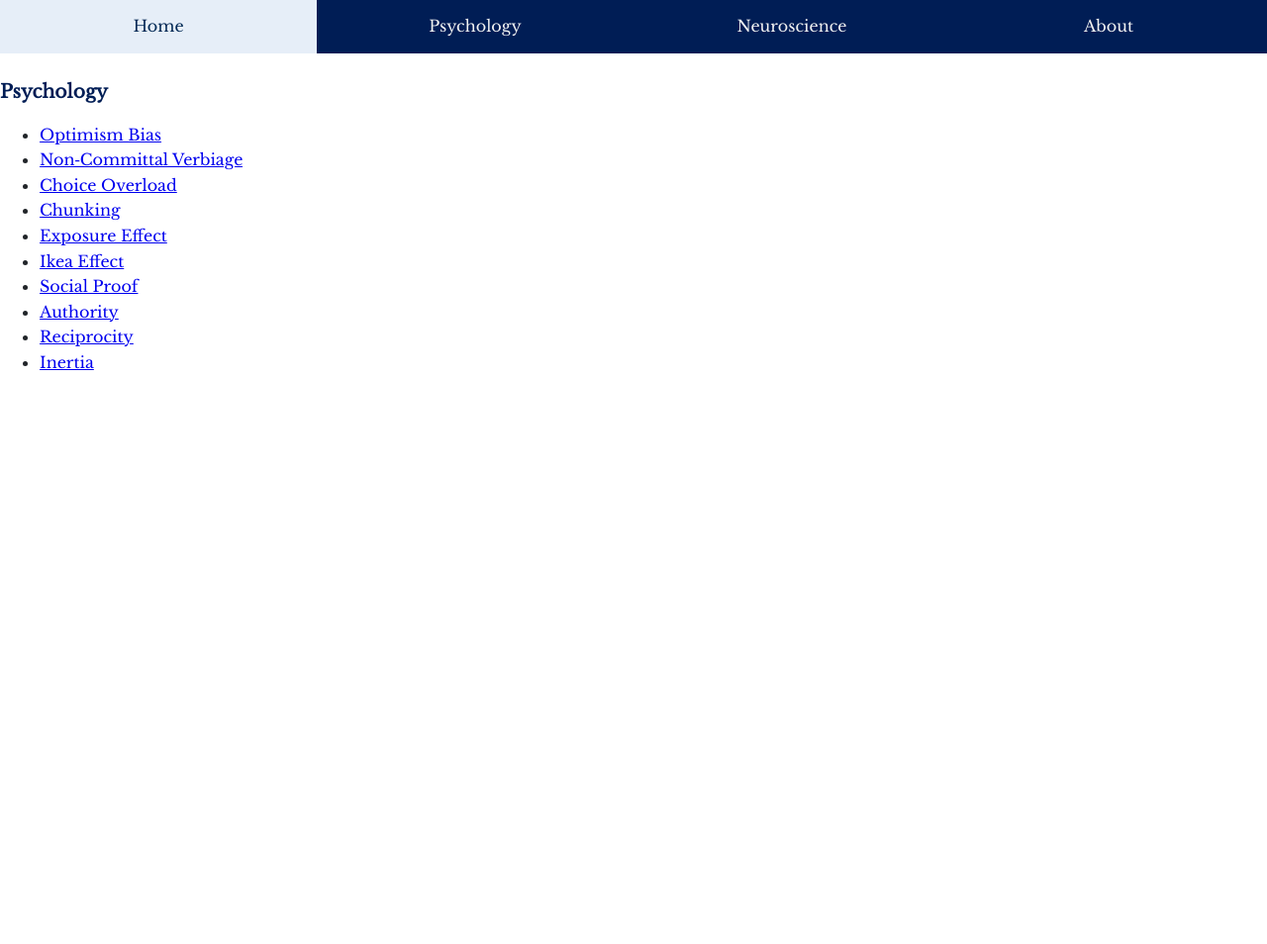
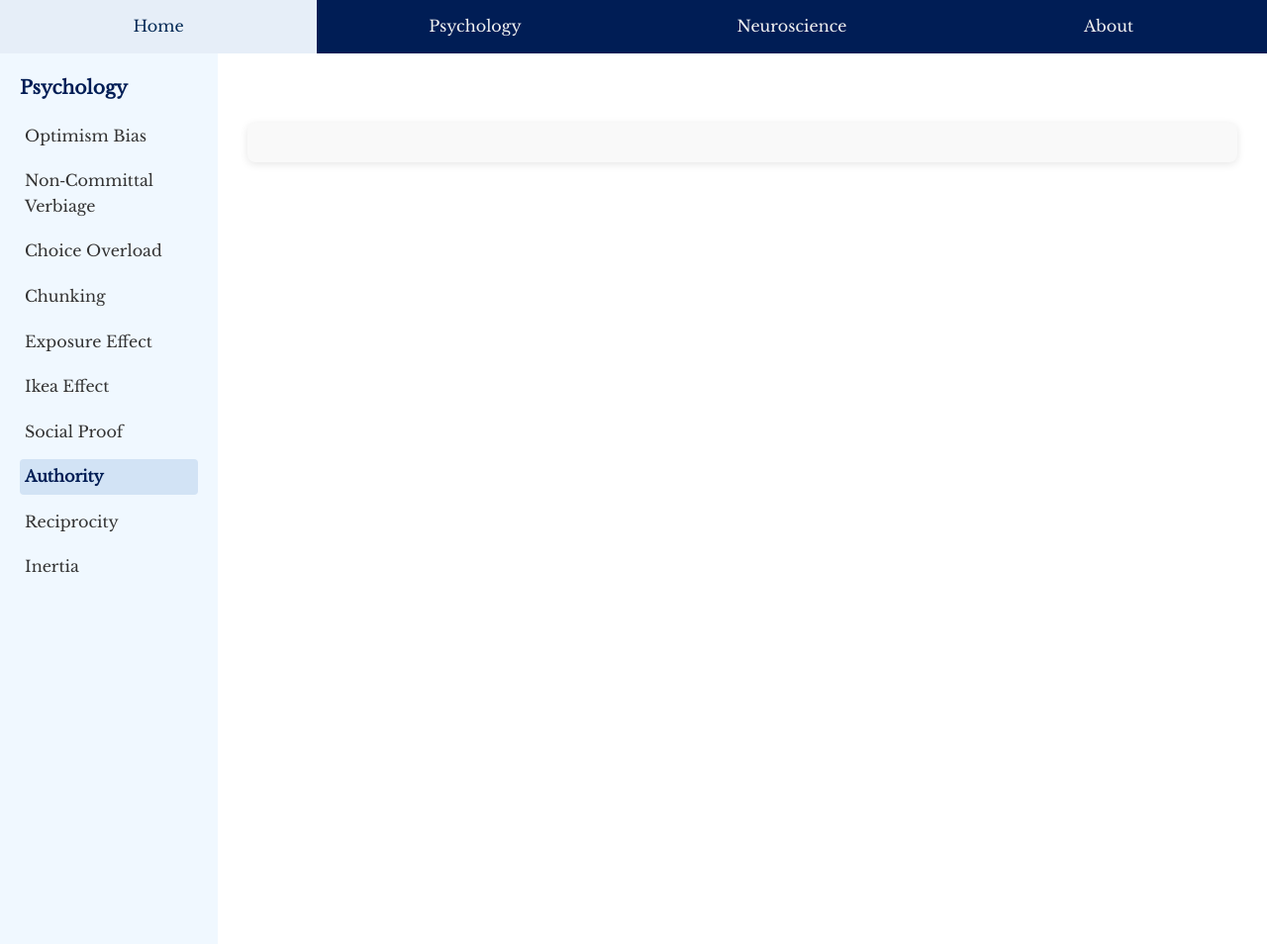
Before and after one commit to apataphobia/persuasivedesign, a Jekyll site: the page built from psychology/authority.html, in a window 1280 px wide. Shown: the whole page at 99% size. Built offline with Jekyll 4.4.1, drawn with Linux system fonts in a browser that asks for light colours; comment, search, counter and statistics services are not loaded; before the commit the page ends 900 px from its top, so only the background shows below that.

Commit message:
Fix sidenav and Disqus comments

```diff
--- a/_layouts/default.html
+++ b/_layouts/default.html
@@ -30,8 +30,22 @@
   {{ content }}
 
   {% if page.comments != false %}
+  <div id="disqus_thread"></div>
+  <script>
+    var disqus_config = function () {
+      this.page.url = "{{ page.url | absolute_url }}";
+      this.page.identifier = "{{ page.url }}";
+    };
+    (function() {
+      var d = document, s = d.createElement('script');
+      s.src = 'https://{{ site.disqus.shortname }}.disqus.com/embed.js';
+      s.setAttribute('data-timestamp', +new Date());
+      (d.head || d.body).appendChild(s);
+    })();
+  </script>
   {% endif %}
 </main>
+
 
     </div>
   </body>
--- a/assets/css/custom-clean.css
+++ b/assets/css/custom-clean.css
@@ -1,5 +1,3 @@
-
-
 /* Reset and Base Styles */
 *,
 *::before,
@@ -55,63 +53,71 @@ body {
   color: #002855;
 }
 
-
-/* Sidebar */
-.sidebar {
+/* Side Navigation */
+.sidenav {
   width: 220px;
   background-color: #f0f8ff;
   padding: 20px;
   flex-shrink: 0;
   box-sizing: border-box;
 }
-.sidebar ul {
+
+.sidenav h3 {
+  margin-top: 0;
+  color: #001d55;
+}
+
+.sidenav ul {
   list-style-type: none;
   padding: 0;
+  margin: 0;
 }
-.sidebar li {
+
+.sidenav li {
   margin-bottom: 10px;
 }
-.sidebar a {
+
+.sidenav a {
+  display: block;
   text-decoration: none;
   color: #333;
+  padding: 5px;
+  border-radius: 4px;
   transition: background-color 0.3s ease, color 0.3s ease;
-  padding: 5px;
-  border-radius: 4px; /* consistent rounding for hover + active */
-}
-.sidebar a:hover {
-  background-color: #e6eef8; /* 🌟 Light blue on hover */
-  color: #001D55; /* optional: navy text on hover */
-}
-.sidebar a.active {
-  background-color: #d2e3f5; /* 🌟 Slightly deeper blue when active */
-  color: #001D55;            /* dark navy text */
-  font-weight: bold;         /* emphasize active page */
-  border-radius: 4px;        /* consistent with hover */
-  transition: background-color 0.3s ease, color 0.3s ease; /* ✨ Smooth fade */
 }
 
+.sidenav a:hover {
+  background-color: #e6eef8;
+  color: #001D55;
+}
+
+.sidenav a.active {
+  background-color: #d2e3f5;
+  color: #001D55;
+  font-weight: bold;
+  border-radius: 4px;
+  transition: background-color 0.3s ease, color 0.3s ease;
+}
 
 /* Main Content Container */
 .container {
   display: flex;
+  min-height: 100vh;
 }
+
 .content {
   flex-grow: 1;
-   padding: 30px 30px;
+  padding: 30px;
   background-color: #ffffff;
   font-family: 'Libre Baskerville', serif;
 }
 
+/* Headings */
 h1, h2, h3 {
   font-family: 'Libre Baskerville', serif;
-  color: #001d55; /* Match dark navy tone */
+  color: #001d55;
   margin-top: 1.5rem;
   margin-bottom: 1rem;
-}
-
-/* Disqus Section */
-#disqus_thread {
-  margin-top: 40px;
 }
 
 /* Feedback Form Styles */
@@ -120,10 +126,12 @@ h1, h2, h3 {
   display: flex;
   flex-direction: column;
 }
+
 .feedback-form label {
   font-weight: bold;
   margin-bottom: 8px;
 }
+
 .feedback-form textarea {
   resize: vertical;
   padding: 10px;
@@ -133,30 +141,42 @@ h1, h2, h3 {
   min-height: 80px;
   margin-bottom: 10px;
 }
+
 .feedback-form button {
   align-self: flex-start;
   padding: 10px 20px;
   background-color: #00338D;
   color: white;
   border: none;
-  border-radius: 8px; /* ✨ Softer rounded corners */
+  border-radius: 8px;
   cursor: pointer;
   font-size: 1em;
-  box-shadow: 0 2px 5px rgba(0, 0, 0, 0.2); /* ✨ Light shadow */
+  box-shadow: 0 2px 5px rgba(0, 0, 0, 0.2);
   transition: background-color 0.3s ease, box-shadow 0.3s ease;
 }
 
 .feedback-form button:hover {
   background-color: #001F5B;
-  box-shadow: 0 4px 8px rgba(0, 0, 0, 0.3); /* ✨ Slightly stronger hover shadow */
+  box-shadow: 0 4px 8px rgba(0, 0, 0, 0.3);
 }
 
+/* Disqus Section */
+#disqus_thread {
+  margin-top: 40px;
+  font-family: 'Libre Baskerville', serif;
+  background-color: #f9f9f9;
+  padding: 20px;
+  border-radius: 8px;
+  box-shadow: 0 2px 8px rgba(0, 0, 0, 0.1);
+}
+
+/* Responsive */
 @media (max-width: 768px) {
   .container {
     flex-direction: column;
   }
 
-  .sidebar {
+  .sidenav {
     width: 100%;
     background-color: #f4f4f4;
     padding: 10px;
@@ -164,35 +184,28 @@ h1, h2, h3 {
     border-bottom: 1px solid #ccc;
   }
 
-  .sidebar ul {
+  .sidenav ul {
     display: flex;
     flex-wrap: wrap;
     justify-content: center;
     gap: 10px;
+    margin: 0;
   }
 
-  .sidebar li {
-  margin: 5px;
-    margin-bottom: 0;
+  .sidenav li {
+    margin: 5px;
   }
 
-.sidebar a {
-  font-size: 0.9em; /* slightly smaller text on mobile */
-}
+  .sidenav a {
+    font-size: 0.9em;
+  }
 
   .content {
     padding: 20px;
   }
 }
 
-#disqus_thread {
-  font-family: 'Libre Baskerville', serif;
-  background-color: #f9f9f9;
-  padding: 20px;
-  border-radius: 8px;
-  margin-top: 40px;
-  box-shadow: 0px 2px 8px rgba(0, 0, 0, 0.1);
-}
+/* Utility */
 .section {
   margin-bottom: 40px;
 }
```
Also changed, not shown: aboutme.html (deleted, +0 -18 lines), 2 other files.
